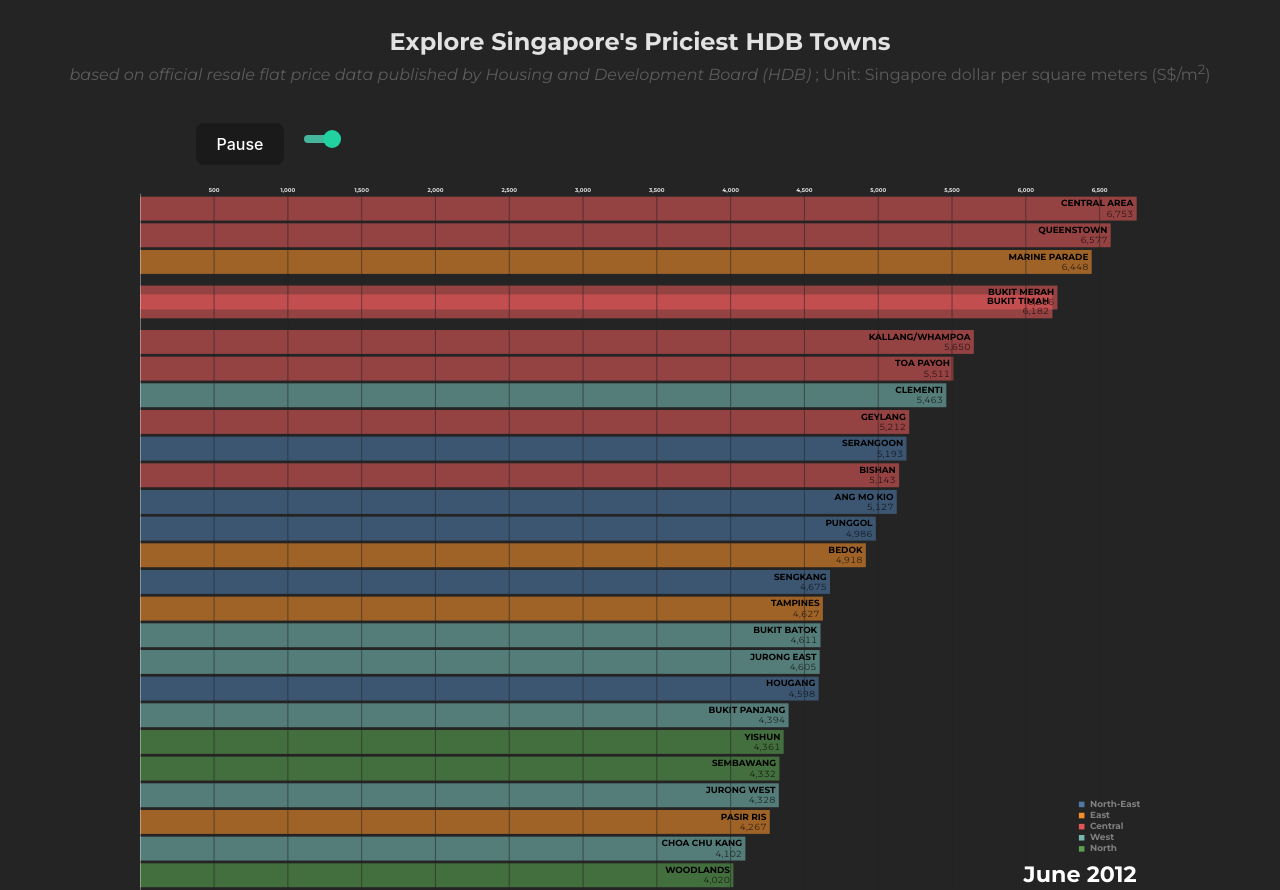
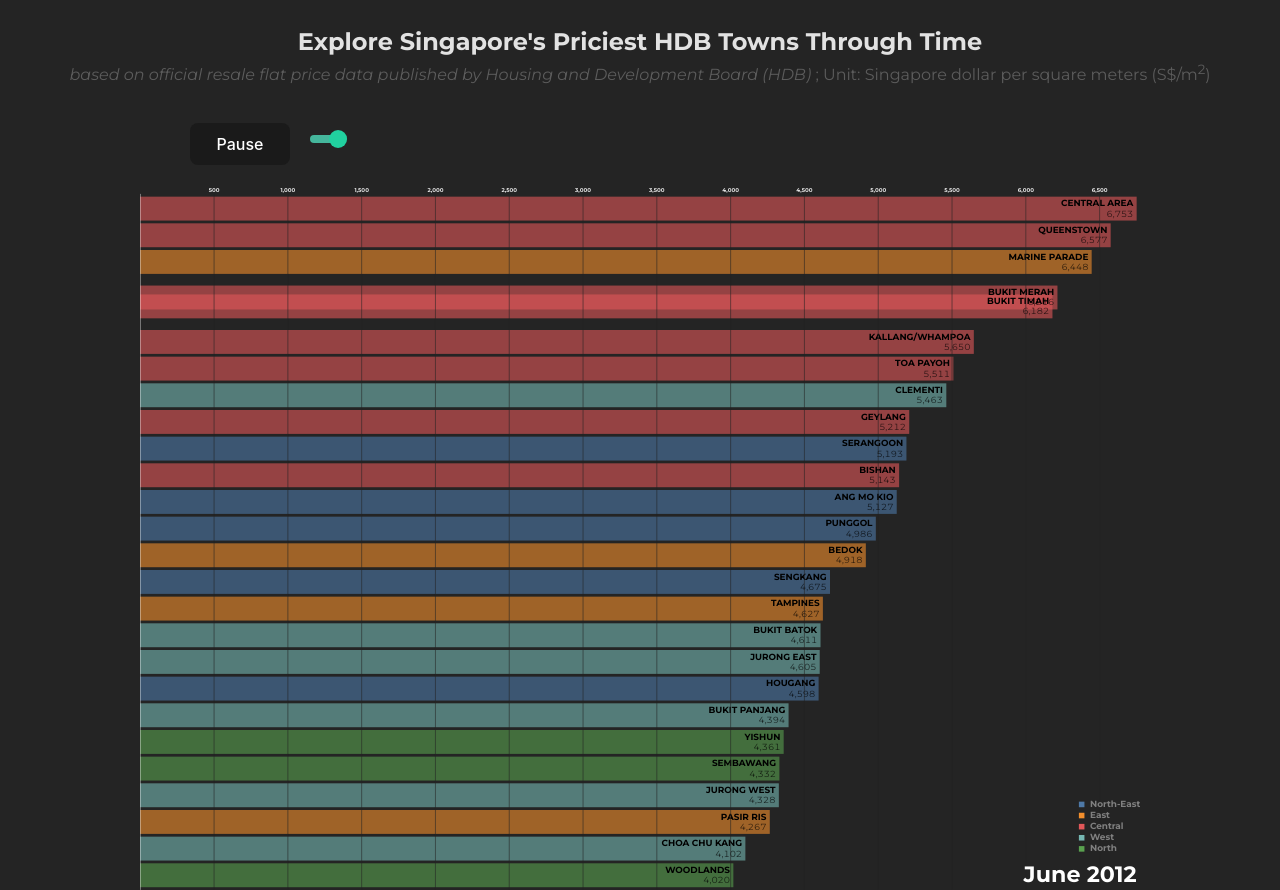
Before and after one commit to MarkHershey/hdb-price-bar-chart-race, a website built with Vite: page bar-chart-race/index.html in a window 1280 px wide. Shown: the top 890 px of the page. Built offline with nearby package versions, Linux system fonts and the light colour scheme.

Commit message:
Minor update

```diff
--- a/bar-chart-race/index.html
+++ b/bar-chart-race/index.html
@@ -3,9 +3,7 @@
     <head>
         <meta charset="UTF-8" />
         <meta name="viewport" content="width=device-width, initial-scale=1.0" />
-        <!-- <title>HDB Flat Resale Price Chart</title> -->
-        <title>Explore Singapore's Priciest HDB Towns</title>
-        <!-- for SEO -->
+        <title>Explore Singapore's Priciest HDB Towns Through Time</title>
         <meta
             name="description"
             content="Explore Singapore's Priciest HDB Towns via Bar Chart Race from 2012 to 2023."
@@ -23,7 +21,7 @@
     <body>
         <div id="app">
             <!-- <h1>What are the most expensive HDB towns in Singapore?</h1> -->
-            <h1>Explore Singapore's Priciest HDB Towns</h1>
+            <h1>Explore Singapore's Priciest HDB Towns Through Time</h1>
             <p style="color: #5c5c5c">
                 <i>
                     based on official resale flat price data published by
--- a/bar-chart-race/main.js
+++ b/bar-chart-race/main.js
@@ -277,6 +277,7 @@ async function main() {
     .attr("id", "playButton")
     .text(pauseText)
     .style("margin", "20px")
+    .style("min-width", "100px")
     .on("click", function () {
       if (this.textContent === playText) {
         this.textContent = pauseText;
```
